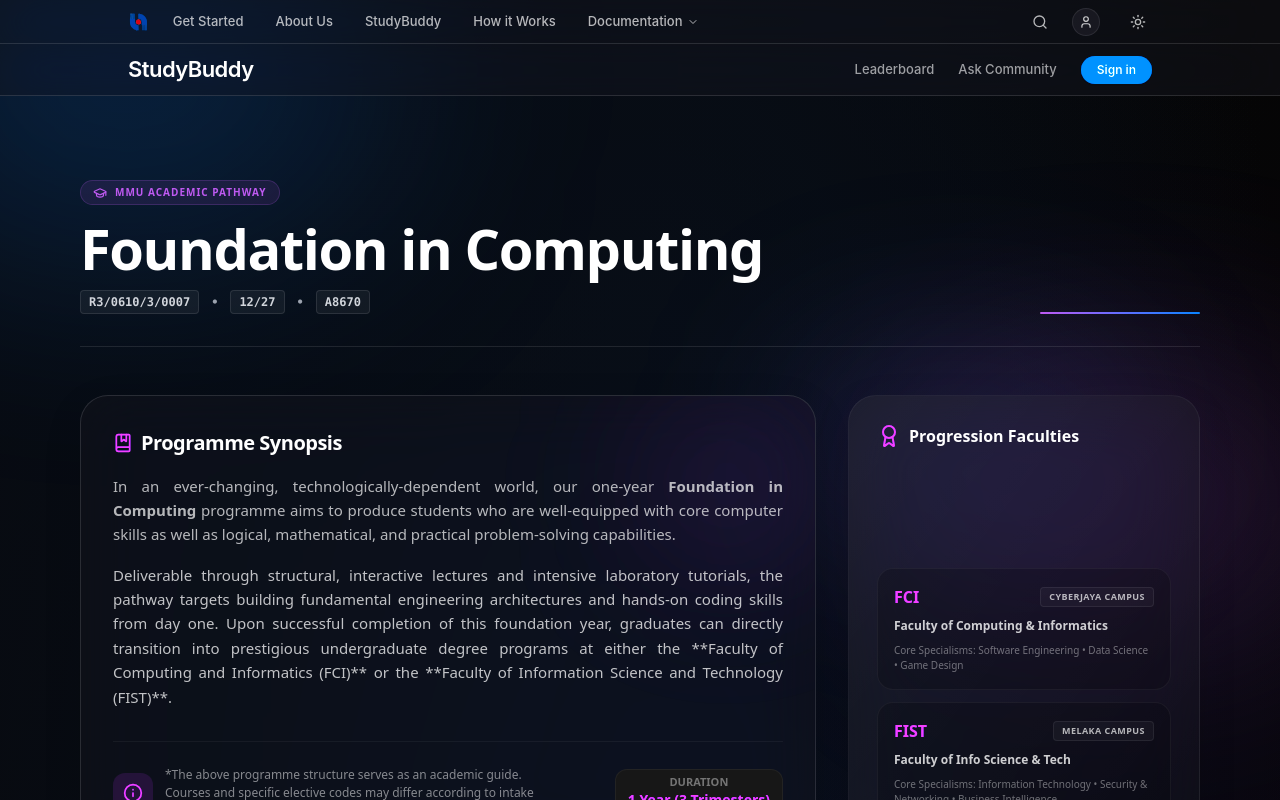
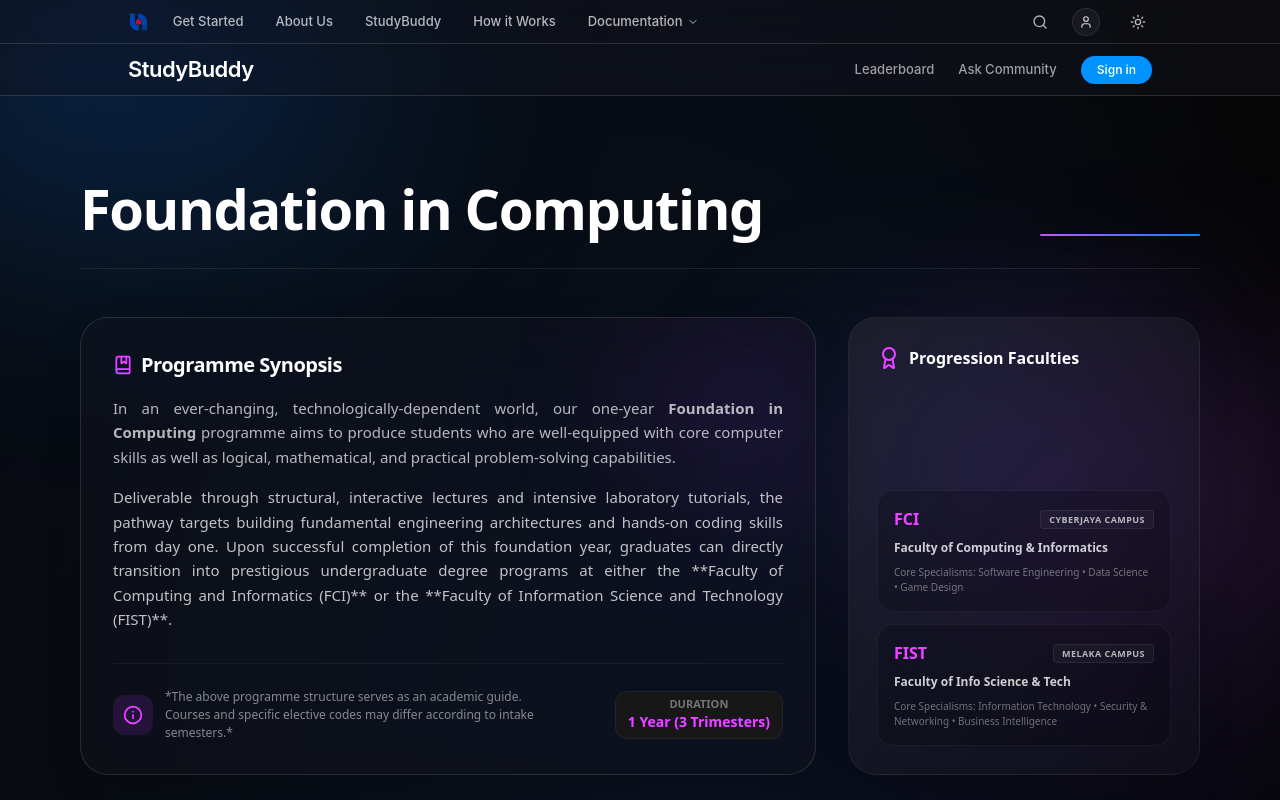
Before and after one commit to jxon12/StudyBuddy-MMU-A-Web-Based-Peer-Academic-Discussion-Platform-for-MMU-Foundation-Students, a React (Vite) app: page / in a window 1280 px wide. Both pictures are taken after a click on the button "Academic". Shown: the top 800 px of the page. Built offline with nearby package versions, Linux system fonts and the light colour scheme; a web font is replaced by a local one.

Commit message:
update homepage

```diff
--- a/components/Course.tsx
+++ b/components/Course.tsx
@@ -1,5 +1,5 @@
 import React, { useState } from 'react';
-import { motion, AnimatePresence } from 'framer-motion';
+import { motion, AnimatePresence } from 'motion/react';
 import {
   GraduationCap,
   BookOpen,
@@ -156,22 +156,9 @@
       {/* HEADER HERO AREA */}
       <div className="mb-12 pb-8 border-b border-white/10 flex flex-col md:flex-row items-start md:items-end justify-between gap-6 relative">
         <div className="space-y-3.5">
-          <div className="inline-flex items-center gap-2 px-3 py-1 bg-apple-purple/10 border border-apple-purple/20 text-apple-purple rounded-full text-[10px] font-extrabold uppercase tracking-widest">
-            <GraduationCap className="w-3.5 h-3.5" />
-            MMU Academic Pathway
-          </div>
-
           <h1 className="text-[44px] md:text-[56px] font-black tracking-tight leading-none text-primary">
             Foundation in Computing
           </h1>
-
-          <div className="flex flex-wrap items-center gap-x-3 gap-y-1.5 text-[12px] text-gray-400 font-bold font-mono">
-            <span className="bg-white/5 border border-white/10 px-2 py-0.5 rounded text-gray-300">R3/0610/3/0007</span>
-            <span>•</span>
-            <span className="bg-white/5 border border-white/10 px-2 py-0.5 rounded text-gray-300">12/27</span>
-            <span>•</span>
-            <span className="bg-white/5 border border-white/10 px-2 py-0.5 rounded text-gray-300">A8670</span>
-          </div>
         </div>
 
         <div className="h-0.5 w-[160px] bg-gradient-to-r from-apple-purple via-apple-indigo to-apple-blue rounded-full" />
@@ -267,7 +254,7 @@
                   <button
                     key={tri}
                     onClick={() => setActiveTrimester(tri as any)}
-                    className={`h-7 px-3 rounded-lg text-[11px] font-semibold transition-all ${
+                    className={`h-7 px-3 rounded-lg text-[11px] font-semibold transition-all cursor-pointer ${
                       activeTrimester === tri
                         ? 'bg-apple-purple text-white shadow'
                         : 'text-primary opacity-50 hover:opacity-100'
@@ -295,7 +282,7 @@
                       {triName}
                     </span>
                     <div className="h-px bg-white/5 flex-grow" />
-                    <span className="text-[10.5px] font-mono opacity-40 font-bold">{list.length} Electives</span>
+                    <span className="text-[10.5px] font-mono opacity-40 font-bold">{list.length} Modules</span>
                   </div>
 
                   <div className="grid grid-cols-1 gap-3">
@@ -308,9 +295,9 @@
                         <motion.button
                           key={idx}
                           onClick={() => setSelectedSubject(sub)}
-                          className={`w-full text-left p-4 rounded-2xl border transition-all flex items-center justify-between group ${
+                          className={`w-full text-left p-4 rounded-2xl border transition-all flex items-center justify-between group cursor-pointer ${
                             isSelected
-                              ? 'bg-apple-purple/10 border-apple-purple/40 shadow-lg shadow-apple-purple/10 scale-[1.01]'
+                              ? 'bg-apple-purple/10 border-apple-purple/40 shadow-lg scale-[1.01]'
                               : 'bg-white/5 border-white/5 hover:bg-white/10 hover:border-white/15'
                           }`}
                         >
@@ -408,8 +395,8 @@
                     <BookOpen className="w-4 h-4" />
                   </div>
                   <div className="text-left">
-                    <div className="text-[11.5px] font-extrabold">Have questions about this subject?</div>
-                    <div className="text-[10px] opacity-40">Discuss syllabus questions on our leaderboards instantly.</div>
+                    <div className="text-[11.5px] font-bold">Have questions about this subject?</div>
+                    <div className="text-[10.5px] opacity-40">Discuss syllabus questions on our leaderboards instantly.</div>
                   </div>
                 </div>
 
```
